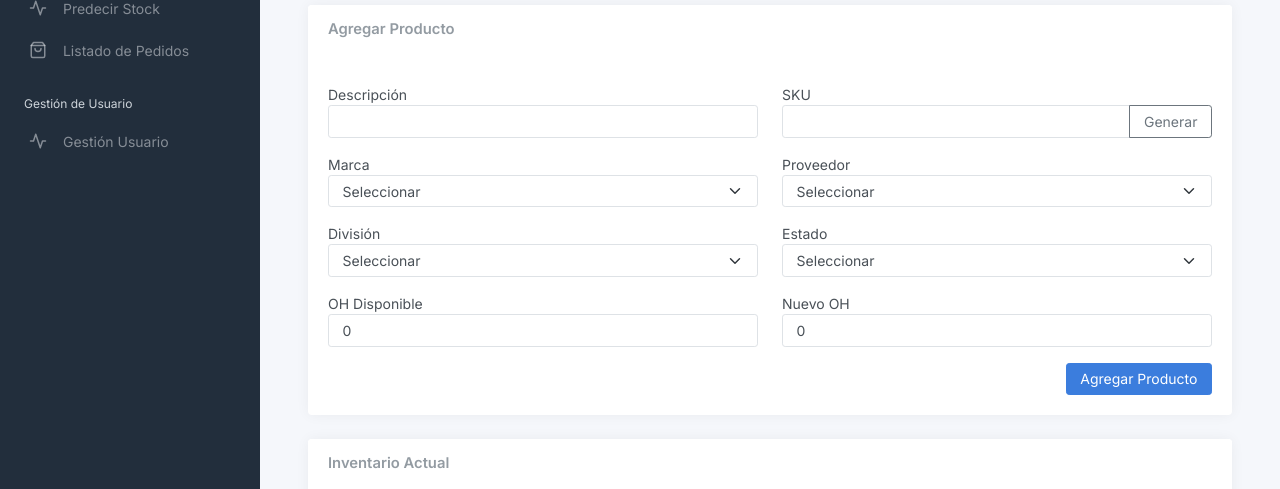
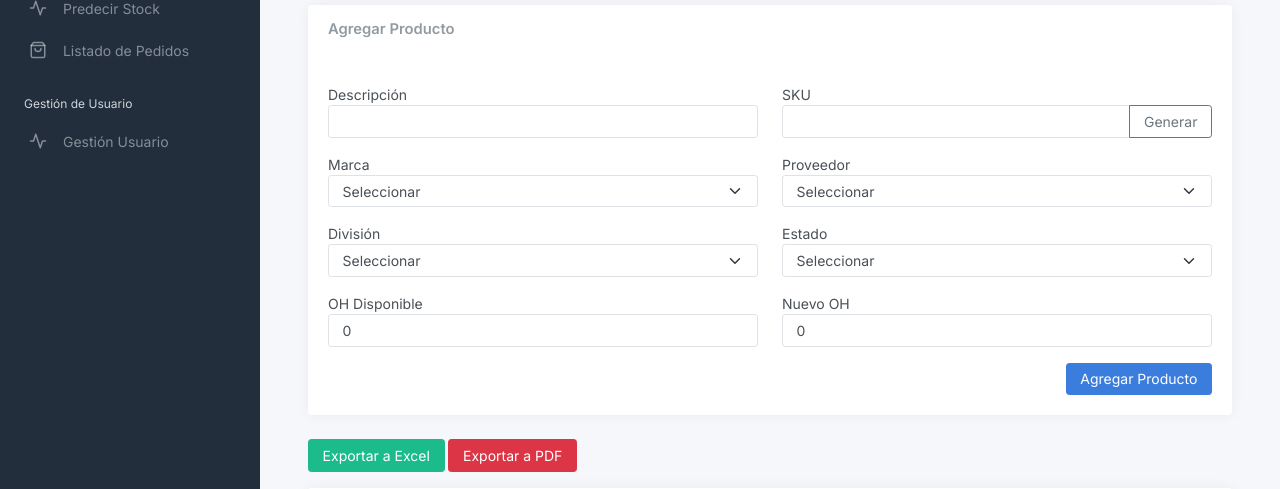
Before and after one commit to Jhanmer/IntegradoII-ALC, a Flask app: page /productos/ in a window 1280 px wide. Shown: the part 304-793 px from the top of the page. Run offline with Flask 3, Linux system fonts and the light colour scheme; data that the repository does not hold is empty; some libraries are stand-ins or nearby versions.

Commit message:
Exportar PDF y Excel

```diff
--- a/app/templates/Productos.html
+++ b/app/templates/Productos.html
@@ -95,6 +95,11 @@
 		</div>
 	</div>
 
+	<div class="mb-3">
+		<button id="exportExcel" class="btn btn-success">Exportar a Excel</button>
+		<button id="exportPDF" class="btn btn-danger">Exportar a PDF</button>
+	</div>
+
 	<!-- Tabla de productos -->
 	<div class="card">
 		<div class="card-header">
@@ -143,4 +148,26 @@
 			document.getElementById('sku').value = sku;
 		}
 	</script>
+
+	<!-- SheetJS para exportar a Excel -->
+	<script src="https://cdnjs.cloudflare.com/ajax/libs/xlsx/0.18.5/xlsx.full.min.js"></script>
+
+	<!-- jsPDF y autoTable para exportar a PDF -->
+	<script src="https://cdnjs.cloudflare.com/ajax/libs/jspdf/2.5.1/jspdf.umd.min.js"></script>
+	<script src="https://cdnjs.cloudflare.com/ajax/libs/jspdf-autotable/3.5.28/jspdf.plugin.autotable.min.js"></script>
+
+	<script>
+		document.getElementById('exportExcel').addEventListener('click', function () {
+			const table = document.querySelector('table');
+			const wb = XLSX.utils.table_to_book(table, { sheet: "Inventario" });
+			XLSX.writeFile(wb, "inventario.xlsx");
+		});
+
+		document.getElementById('exportPDF').addEventListener('click', function () {
+			const { jsPDF } = window.jspdf;
+			const doc = new jsPDF();
+			doc.autoTable({ html: 'table' });
+			doc.save('inventario.pdf');
+		});
+	</script>
 {% endblock %}
```
Lines whose indentation alone changed are shown as unchanged.
